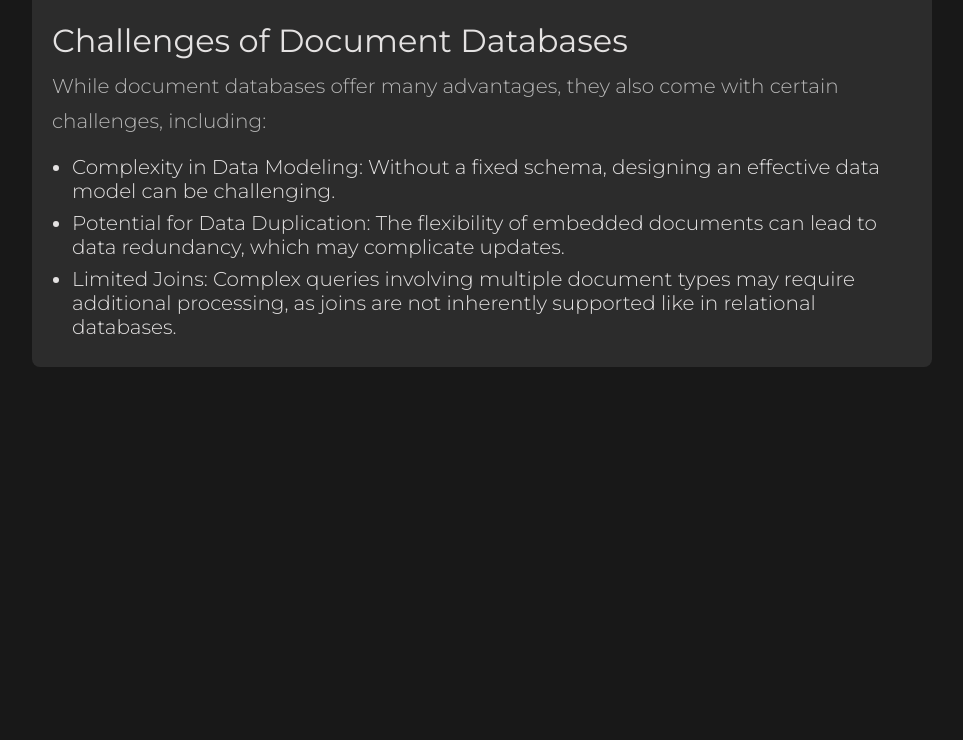
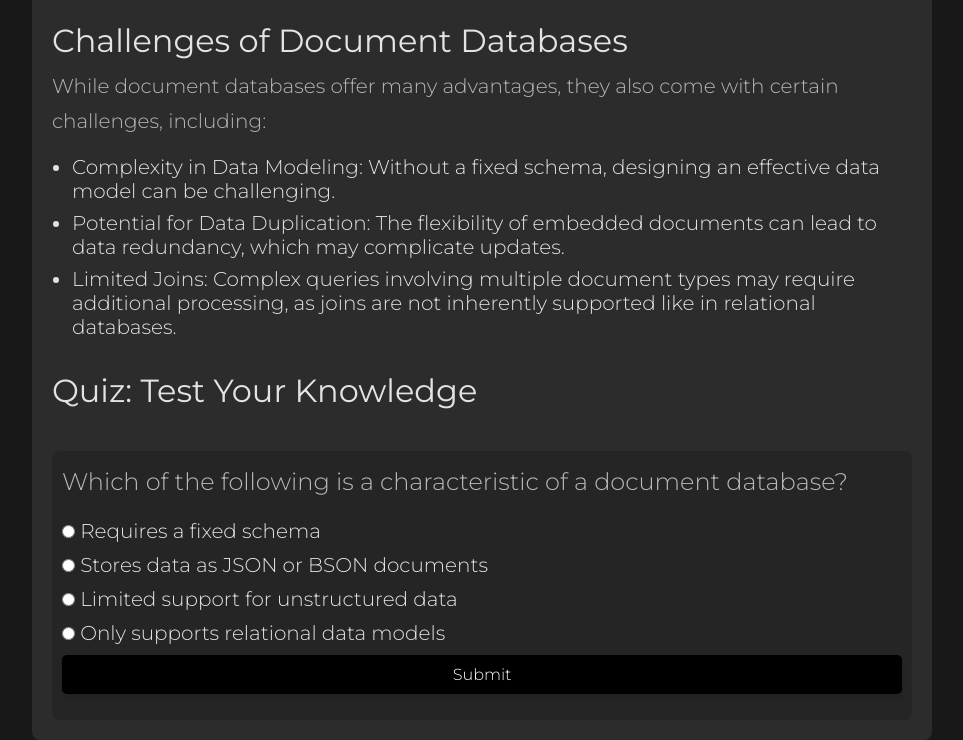
Before and after one commit to Roman-Octavian/sys-dev-nosql-dbs, a website: page client/pages/document-databases/index.html in a window 1280 px wide. Shown: the part 2594-3334 px from the top of the page, without its empty margins (158-1121 px from the left). Before the commit the page ends 2961 px from the top, so only its background shows below. Drawn offline with Linux system fonts and the light colour scheme; no server answers.

Commit message:
added quiz with small fixes

```diff
--- a/client/pages/document-databases/index.html
+++ b/client/pages/document-databases/index.html
@@ -188,30 +188,30 @@
           </li>
         </ul>
 
-        <!-- <h2>Quiz: Test Your Knowledge</h2>
+        <h2>Quiz: Test Your Knowledge</h2>
         <div id="quiz-container">
           <p>Which of the following is a characteristic of a document database?</p>
           <form id="quiz-form">
             <label>
               <input type="radio" name="answer" value="wrong1" />
-              Requires a fixed schema </label
-            ><br />
+              Requires a fixed schema
+            </label>
             <label>
               <input type="radio" name="answer" value="correct" />
-              Stores data as JSON or BSON documents </label
-            ><br />
+              Stores data as JSON or BSON documents
+            </label>
             <label>
               <input type="radio" name="answer" value="wrong2" />
-              Limited support for unstructured data </label
-            ><br />
+              Limited support for unstructured data
+            </label>
             <label>
               <input type="radio" name="answer" value="wrong3" />
-              Only supports relational data models </label
-            ><br />
+              Only supports relational data models
+            </label>
             <button type="button" id="submit-quiz">Submit</button>
           </form>
           <p id="quiz-result"></p>
-        </div> -->
+        </div>
       </div>
     </main>
     <script type="module" src="scripts.js"></script>
--- a/client/pages/document-databases/styles.css
+++ b/client/pages/document-databases/styles.css
@@ -191,7 +191,7 @@ ul {
 li {
   margin-bottom: 0.5rem;
 }
-/* Quiz styles
+/* Quiz styles */
 #quiz-container {
   margin-top: 2rem;
   padding: 10px;
@@ -205,6 +205,12 @@ li {
 
 label {
   font-size: 1.25rem;
+}
+
+#quiz-form {
+  display: flex;
+  flex-direction: column;
+  gap: 10px;
 }
 
 #quiz-result {
@@ -235,7 +241,7 @@ label {
 #submit-quiz:active {
   background-color: #3e3f3f;
   transform: scale(0.98);
-} */
+}
 
 /* Responsive adjustments */
 @media only screen and (max-width: 768px) {
```
